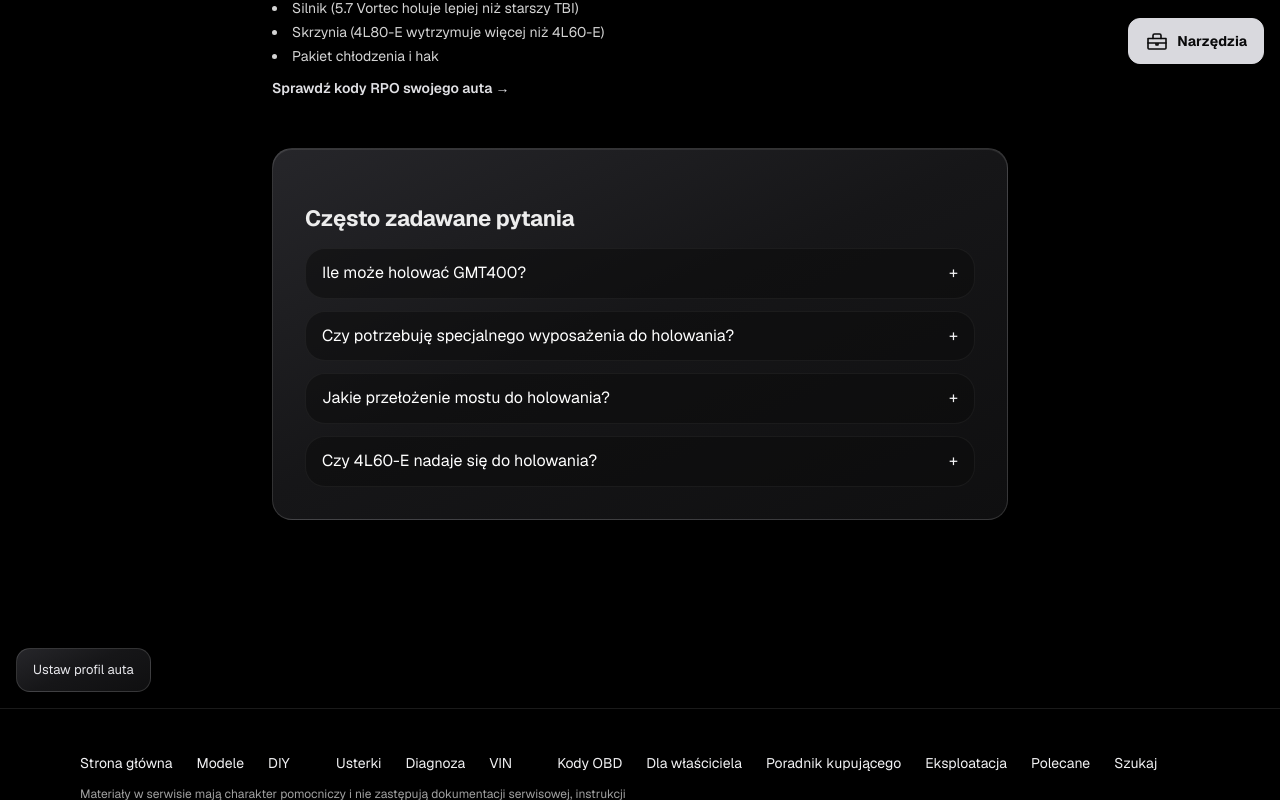
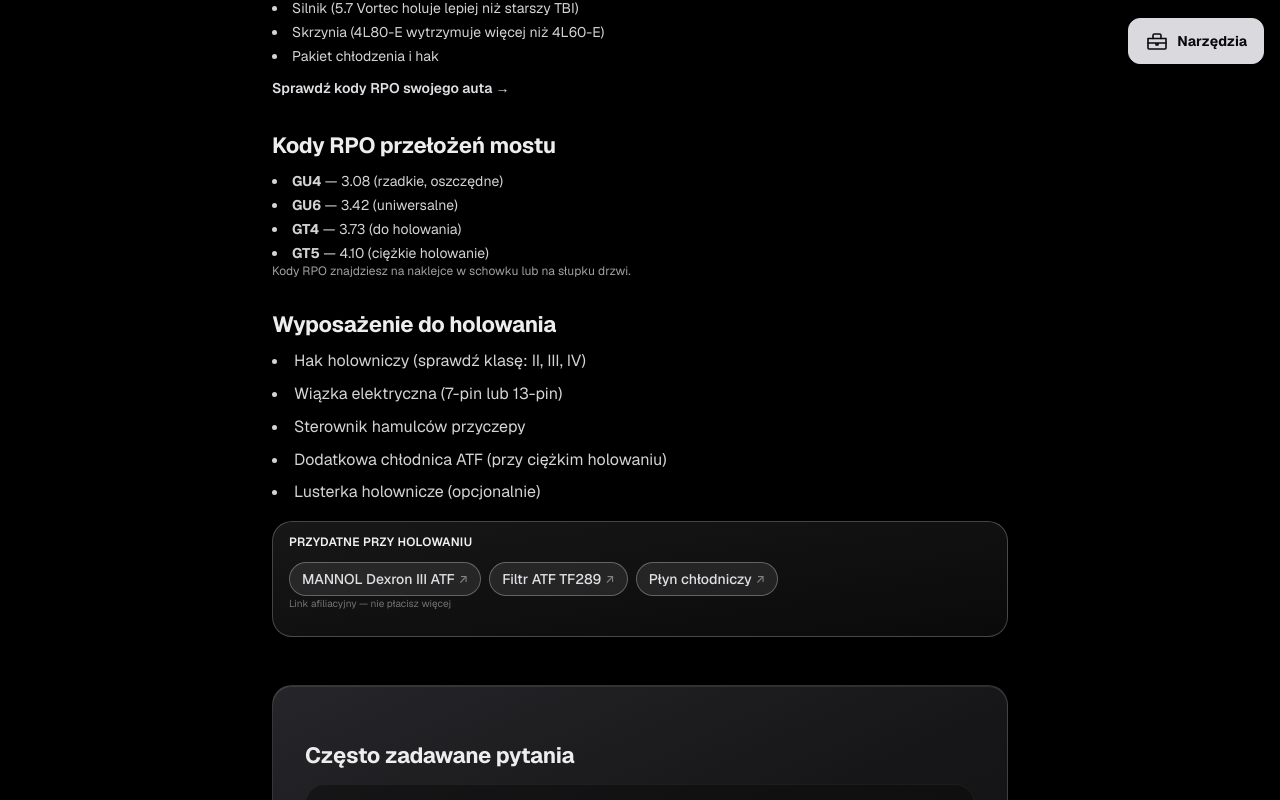
Before and after one commit to tsrc4mm9gg-netizen/gmt400-app, a Next.js app: page /holowanie in a window 1280 px wide. Shown: the part 720-1520 px from the top of the page. Built offline with nearby package versions, Linux system fonts and the light colour scheme.

Commit message:
feat: add more content to holowanie page

```diff
--- a/src/app/holowanie/page.tsx
+++ b/src/app/holowanie/page.tsx
@@ -2,6 +2,8 @@ import type { Metadata } from 'next';
 import Link from 'next/link';
 import Breadcrumbs from '../ui/Breadcrumbs';
 import FAQ from '../ui/FAQ';
+import PartLink from '../ui/PartLink';
+import AffiliateBox from '../ui/AffiliateBox';
 
 export const metadata: Metadata = {
   title: 'Holowanie i ładowność GMT400 — według rocznika i wersji',
@@ -33,6 +35,10 @@ const faqItems = [
   {
     question: 'Czy 4L60-E nadaje się do holowania?',
     answer: 'Tak, ale z ograniczeniami. 4L60-E wytrzymuje do ~5000 lb. Przy cięższym holowaniu lepiej 4L80-E. Regularna wymiana ATF jest kluczowa przy holowaniu.',
+  },
+  {
+    question: 'Jakie hamulce do przyczepy?',
+    answer: 'Przy przyczepach powyżej 1500 kg wymagane są hamulce. Sterownik hamulców przyczepy montuje się w kabinie. Sprawdź przepisy w swoim kraju.',
   },
 ];
 
@@ -87,6 +93,37 @@ export default function TowingPage() {
         </Link>
       </section>
 
+      <section className="mt-8">
+        <h2 className="text-xl font-semibold">Kody RPO przełożeń mostu</h2>
+        <ul className="mt-3 list-inside list-disc space-y-1 text-sm text-neutral-300">
+          <li><strong>GU4</strong> — 3.08 (rzadkie, oszczędne)</li>
+          <li><strong>GU6</strong> — 3.42 (uniwersalne)</li>
+          <li><strong>GT4</strong> — 3.73 (do holowania)</li>
+          <li><strong>GT5</strong> — 4.10 (ciężkie holowanie)</li>
+        </ul>
+        <p className="mt-2 text-xs text-neutral-400">Kody RPO znajdziesz na naklejce w schowku lub na słupku drzwi.</p>
+      </section>
+
+      <section className="mt-8">
+        <h2 className="text-xl font-semibold">Wyposażenie do holowania</h2>
+        <ul className="mt-3 list-inside list-disc space-y-2 text-neutral-300">
+          <li>Hak holowniczy (sprawdź klasę: II, III, IV)</li>
+          <li>Wiązka elektryczna (7-pin lub 13-pin)</li>
+          <li>Sterownik hamulców przyczepy</li>
+          <li>Dodatkowa chłodnica ATF (przy ciężkim holowaniu)</li>
+          <li>Lusterka holownicze (opcjonalnie)</li>
+        </ul>
+      </section>
+
+      <AffiliateBox
+        title="Przydatne przy holowaniu"
+        items={[
+          { name: 'MANNOL Dexron III ATF', search: 'MANNOL Dexron III ATF' },
+          { name: 'Filtr ATF TF289', search: 'ACDelco TF289' },
+          { name: 'Płyn chłodniczy', search: 'coolant antifreeze' },
+        ]}
+      />
+
       <FAQ items={faqItems} />
     </div>
   );
```
